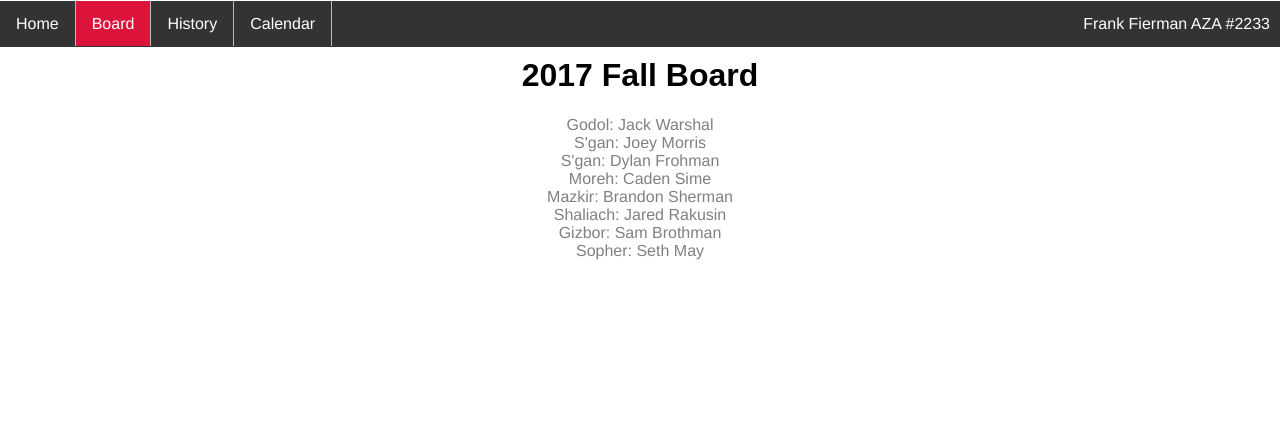
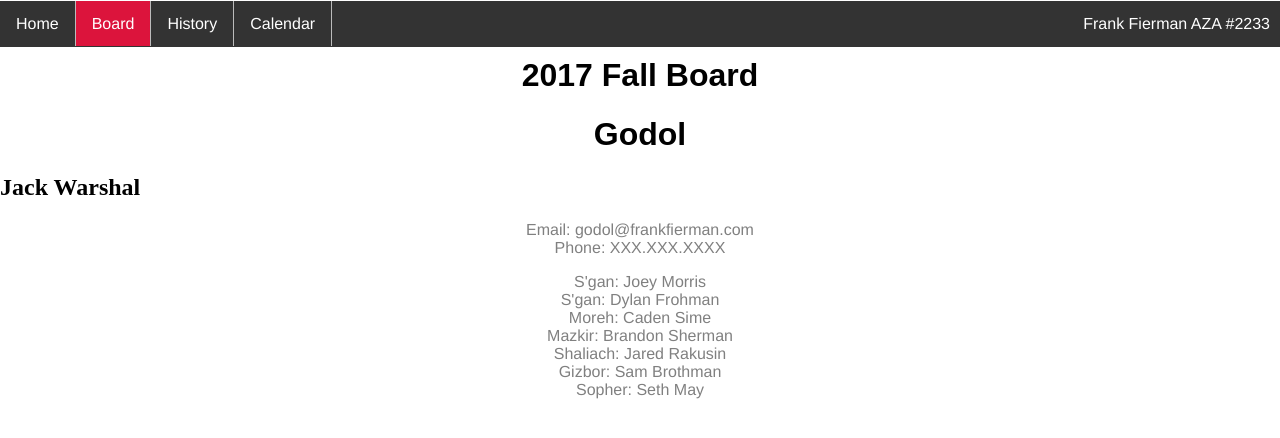
Before and after one commit to fiermanmazkir/fiermanmazkir.github.io, a Jekyll site: the page built from board/index.md, in a window 1280 px wide. Shown: the top 438 px of the page. Built offline with Jekyll 4.4.1, drawn with Linux system fonts in a browser that asks for light colours.

Commit message:
Update index.md

```diff
--- a/board/index.md
+++ b/board/index.md
@@ -8,10 +8,15 @@ cat: board
 2017 Fall Board
 
 </h1>
+
+<div class="godol-board">
+         <h1>Godol</h1>
+	 <h2>Jack Warshal</h2>
+	 <p>Email: godol@frankfierman.com<br>
+	 Phone: XXX.XXX.XXXX</p>
+</div>
 <p>
-
-         Godol: Jack Warshal<br>
-	       S'gan: Joey Morris<br>
+	 S'gan: Joey Morris<br>
          S'gan: Dylan Frohman<br>
          Moreh: Caden Sime<br>
          Mazkir: Brandon Sherman<br>
```
